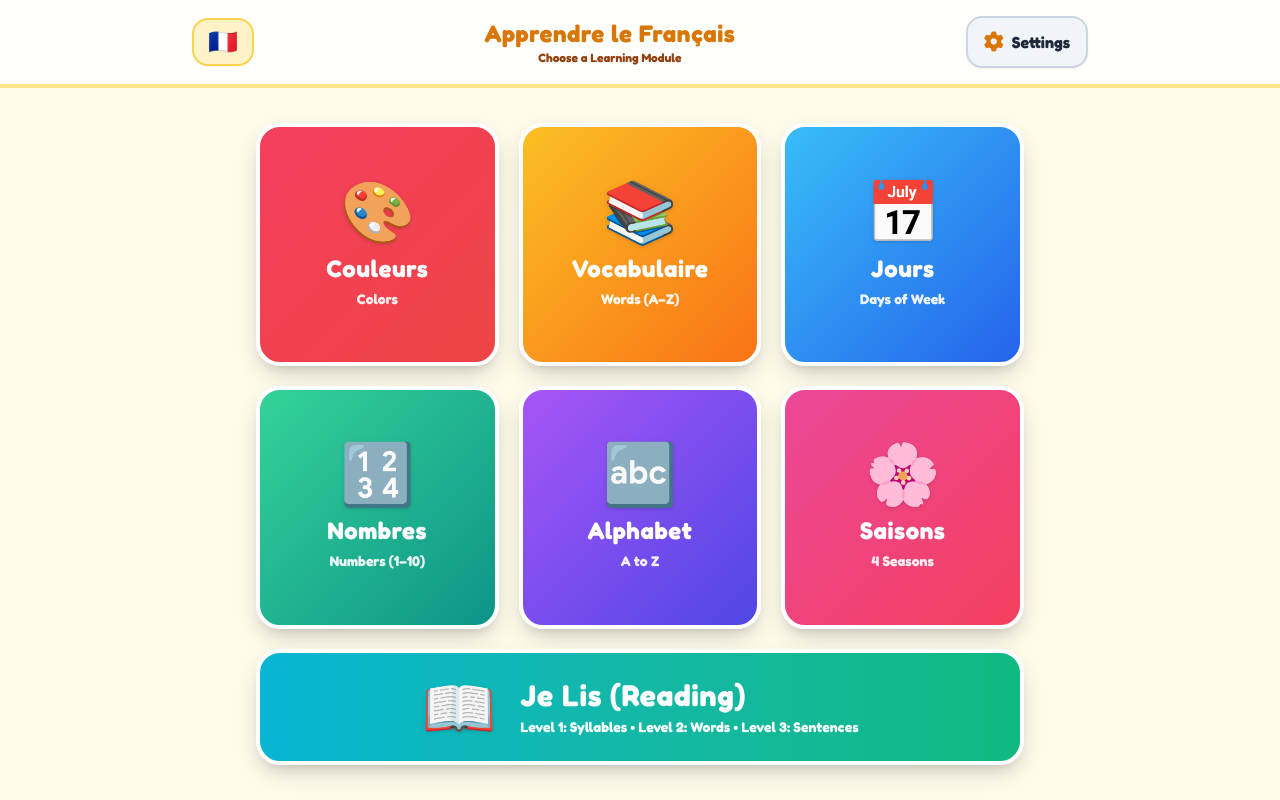
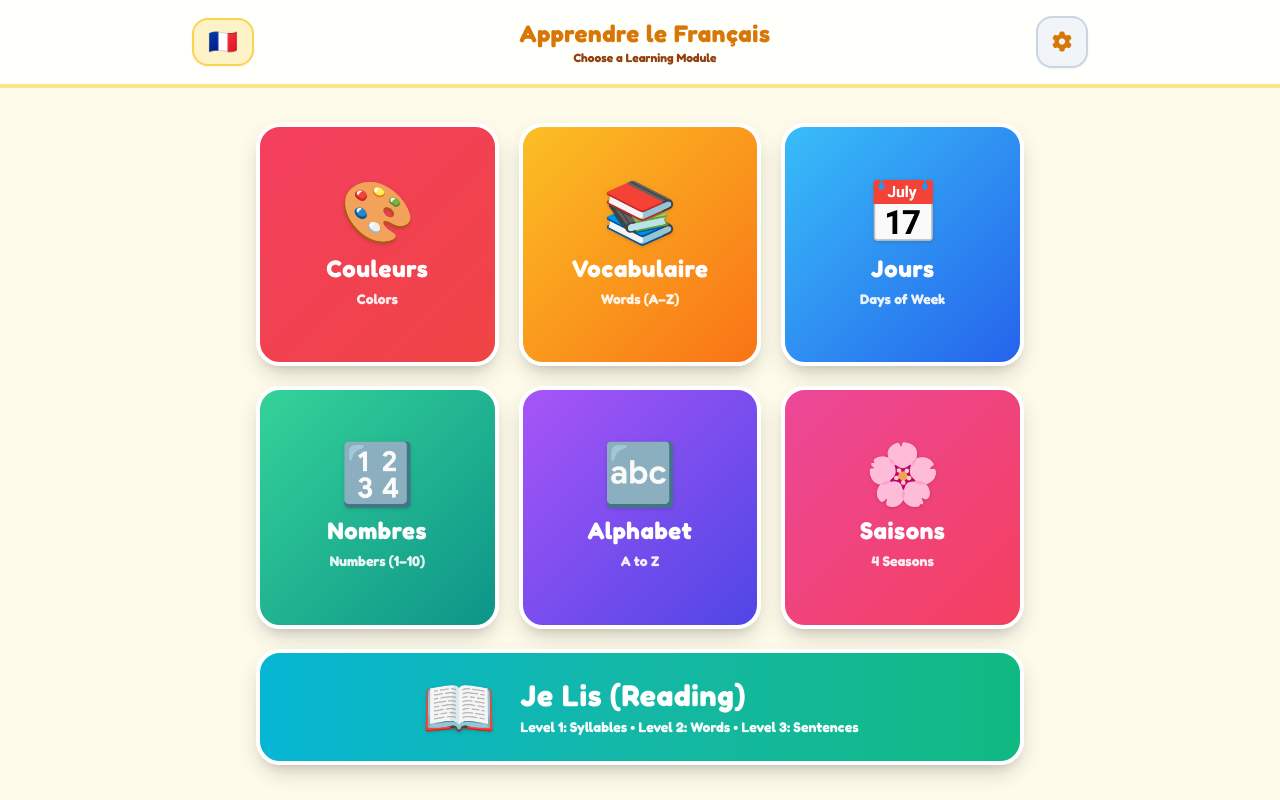
Before and after one commit to jchips12/MerciCoucou, a plain HTML site: page index.html in a window 1280 px wide. Drawn offline with nearby package versions, Linux system fonts and the light colour scheme.

Commit message:
Update index.html

```diff
--- a/index.html
+++ b/index.html
@@ -143,9 +143,8 @@
 
       <!-- RIGHT: SETTINGS BUTTON -->
       <button onclick="openSettings()" title="Settings"
-              class="px-3 py-2 sm:px-4 sm:py-2.5 bg-slate-100 hover:bg-slate-200 active:scale-95 text-slate-800 rounded-2xl flex items-center space-x-2 border-2 border-slate-300 transition shadow-sm cursor-pointer shrink-0">
+              class="px-3 py-2 sm:px-3.5 sm:py-2.5 bg-slate-100 hover:bg-slate-200 active:scale-95 text-slate-800 rounded-2xl flex items-center justify-center border-2 border-slate-300 transition shadow-sm cursor-pointer shrink-0">
         <i class="fas fa-cog text-xl text-amber-600"></i>
-        <span class="font-black text-sm sm:text-base hidden sm:inline">Settings</span>
       </button>
     </div>
   </header>
```
